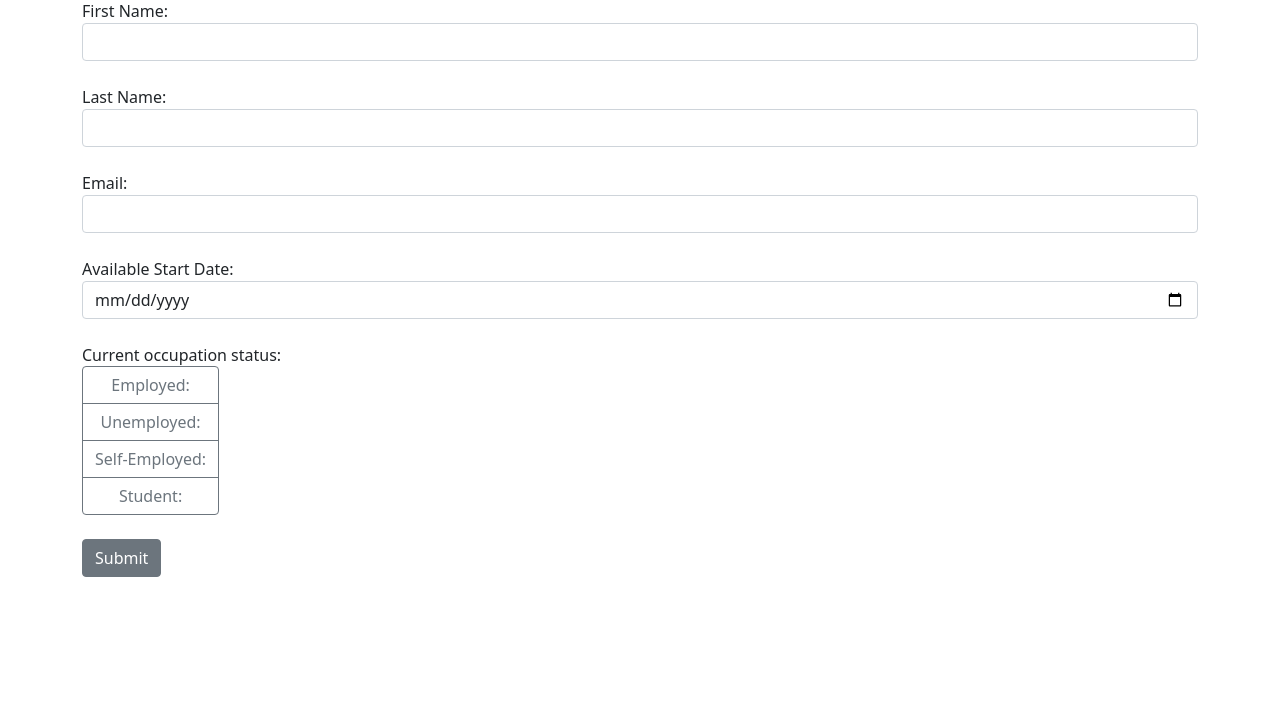
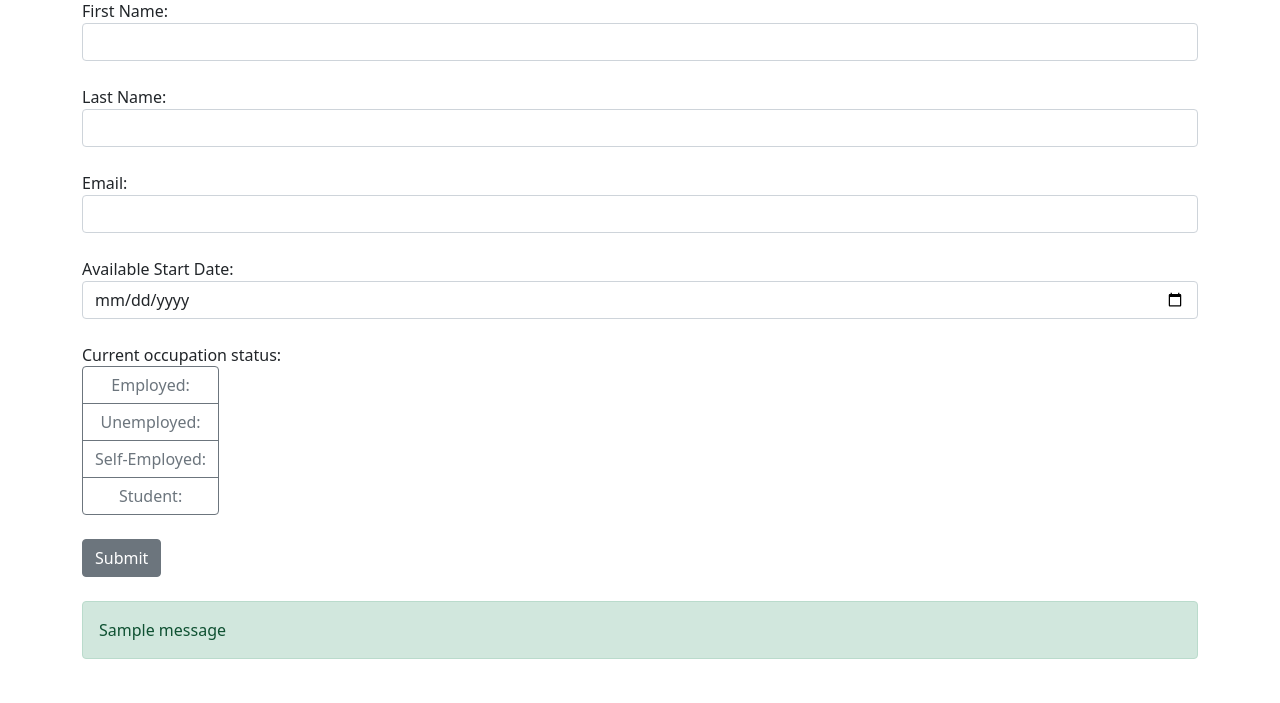
Before and after one commit to JadonPage/app16-flask-job_application_form, a Flask app: page / in a window 1280 px wide. Shown: the part 97-800 px from the top of the page. Run offline with Flask 3, Linux system fonts and the light colour scheme; one stand-in notice (Sample message) is shown.

Commit message:
Finished backend in flask, added send email feature and connected it to frontend

```diff
--- a/app.py
+++ b/app.py
@@ -1,13 +1,25 @@
-from flask import Flask, render_template, request
+from flask import Flask, render_template, request, flash
 from flask_sqlalchemy import SQLAlchemy
+from flask_mail import Mail, Message
 
 from datetime import datetime
+import keyring
+
+APP_PASS = keyring.get_password("Business_Gmail_Key", "Business_Gmail_Key")
 
 app = Flask(__name__)
 
 app.config["SECRET_KEY"] = "myapp123"
 app.config["SQLALCHEMY_DATABASE_URI"] = "sqlite:///data.db"
+app.config["MAIL_SERVER"] = "smtp.gmail.com"
+app.config["MAIL_PORT"] = 465
+app.config["MAIL_USE_SSL"] = True
+app.config["MAIL_USERNAME"] = "jadonpage.business@gmail.com"
+app.config["MAIL_PASSWORD"] = APP_PASS
+
 db = SQLAlchemy(app)
+
+mail = Mail(app)
 
 
 class Form(db.Model):
@@ -34,6 +46,20 @@ def index():
         db.session.add(form)
         db.session.commit()
 
+        message_body = (
+           f"Thank you for your submission, {first_name.capitalize()}. "
+           f"Here is the information you submitted: \nFirst Name: {first_name}\n"
+           f"Last Name: {last_name}\nDate: {date}\nOccupation Status: {occupation.capitalize()}\n"
+           f"Thank You!"
+        )
+        message = Message(subject="New form submission",
+                          sender=app.config["MAIL_USERNAME"],
+                          recipients=[email],
+                          body=message_body)
+        mail.send(message)
+
+        flash(f"{first_name.capitalize()}, your form was submitted successfully!", "success")
+
     return render_template("index.html")
 
 
--- a/templates/index.html
+++ b/templates/index.html
@@ -43,6 +43,15 @@
                     </div>
                 </div>
                 <button class="btn btn-secondary mb-4" type="submit">Submit</button>
+                {% with messages = get_flashed_messages() %}
+                {% if messages %}
+                <div class="alert alert-success">
+                    {% for message in messages %}
+                    {{ message }}
+                    {% endfor %}
+                </div>
+                {% endif %}
+                {% endwith %}
             </form>
         </div>
         <script src="https://code.jquery.com/jquery-3.6.0.min.js"></script>
```
Also changed, not shown: instance/data.db.
